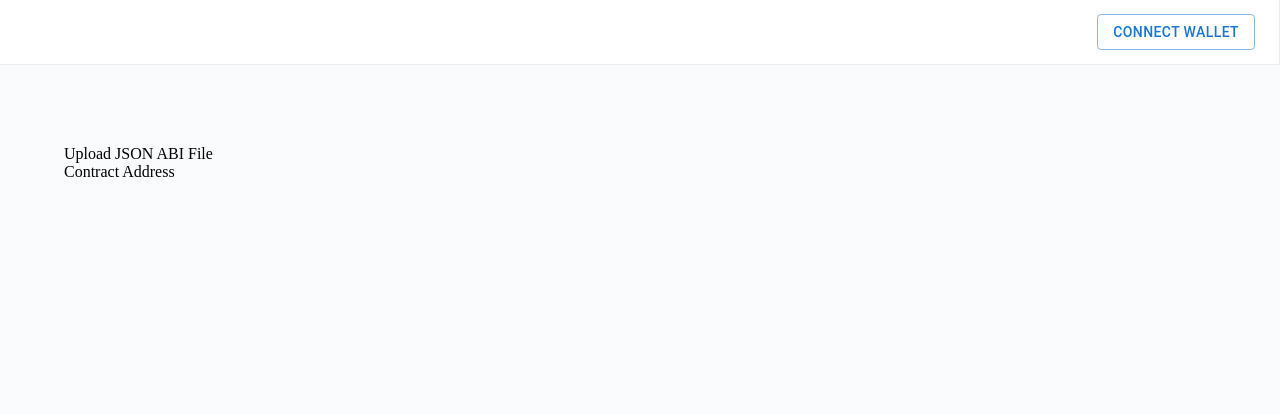
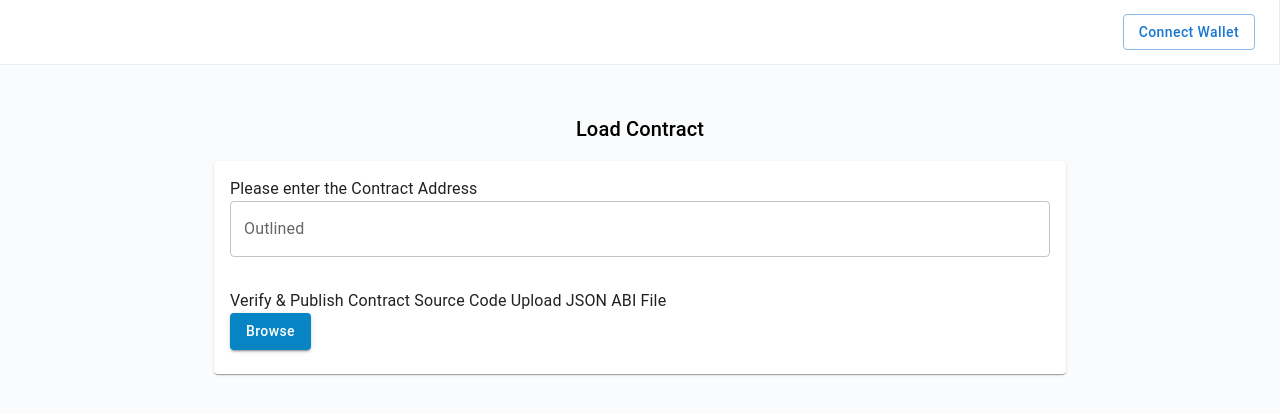
Before and after one commit to martins87/contract-explorer, a Next.js app: page / in a window 1280 px wide. Shown: the top 414 px of the page. Built offline with nearby package versions, Linux system fonts and the light colour scheme.

Commit message:
add file upload

```diff
--- a/app/components/Navbar.js
+++ b/app/components/Navbar.js
@@ -14,10 +14,12 @@ const Navbar = () => {
           borderRight0: 0,
         }}
         position="static"
-        elevation="0"
+        elevation={0}
       >
         <Toolbar sx={{ display: "flex", justifyContent: "flex-end" }}>
-          <Button variant="outlined">Connect wallet</Button>
+          <Button sx={{ textTransform: "capitalize" }} variant="outlined">
+            Connect wallet
+          </Button>
         </Toolbar>
       </AppBar>
     </>
--- a/app/page.js
+++ b/app/page.js
@@ -1,12 +1,80 @@
 // import styles from "./page.module.css";
+"use client";
 
+import { useState } from "react";
+import Button from "@mui/material/Button";
+import Box from "@mui/material/Box";
+import Card from "@mui/material/Card";
+import CardContent from "@mui/material/CardContent";
 import Container from "@mui/material/Container";
+import TextField from "@mui/material/TextField";
+import Typography from "@mui/material/Typography";
 
 export default function Home() {
+  const [contractAddress, setContractAddress] = useState("");
+  const [jsonContent, setJsonContent] = useState(null);
+
+  const handleInputChange = (e) => setContractAddress(e.target.value);
+
+  const handleFileUpload = (e) => {
+    const fileReader = new FileReader();
+    fileReader.readAsText(e.target.files[0], "UTF-8");
+
+    fileReader.onload = (e) => {
+      try {
+        console.log("JSON object:", JSON.parse(e.target.result));
+        setJsonContent(JSON.parse(e.target.result));
+      } catch (error) {
+        console.error("Error parsing JSON file:", error);
+        // handle error here
+      }
+    };
+  };
+
   return (
-    <Container sx={{ marginTop: 10 }} maxWidth="lg">
-      <div>Upload JSON ABI File</div>
-      <div>Contract Address</div>
-    </Container>
+    <>
+      <Container sx={{ marginTop: "3rem" }} maxWidth="md">
+        <Box sx={{ margin: "1rem 0", textAlign: "center" }}>
+          <Typography variant="h6">Load Contract</Typography>
+        </Box>
+        <Card>
+          <CardContent>
+            <Box component="form">
+              <Typography variant="body1">
+                Please enter the Contract Address
+              </Typography>
+              <TextField
+                id="outlined"
+                label="Outlined"
+                variant="outlined"
+                placeholder="0x..."
+                value={contractAddress}
+                onChange={handleInputChange}
+                fullWidth
+              />
+            </Box>
+            <Box sx={{ marginTop: "2rem" }}>
+              <Typography variant="body1">
+                Verify & Publish Contract Source Code Upload JSON ABI File
+              </Typography>
+              <Button
+                sx={{ background: "#0784c3", textTransform: "capitalize" }}
+                variant="contained"
+                component="label"
+              >
+                Browse
+                <input
+                  type="file"
+                  hidden
+                  onChange={handleFileUpload}
+                  accept="json"
+                />
+              </Button>
+            </Box>
+            {/* render json content here */}
+          </CardContent>
+        </Card>
+      </Container>
+    </>
   );
 }
```
